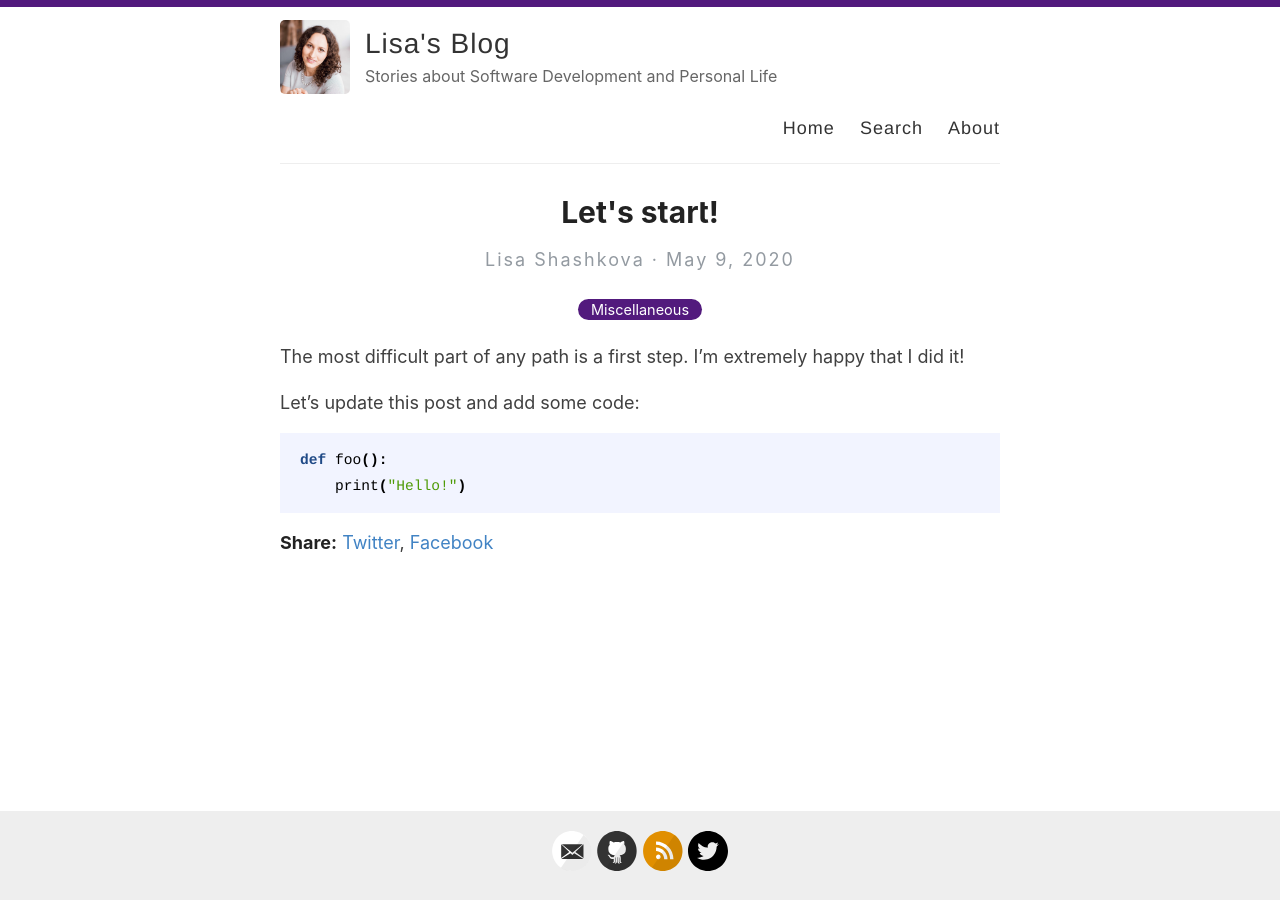
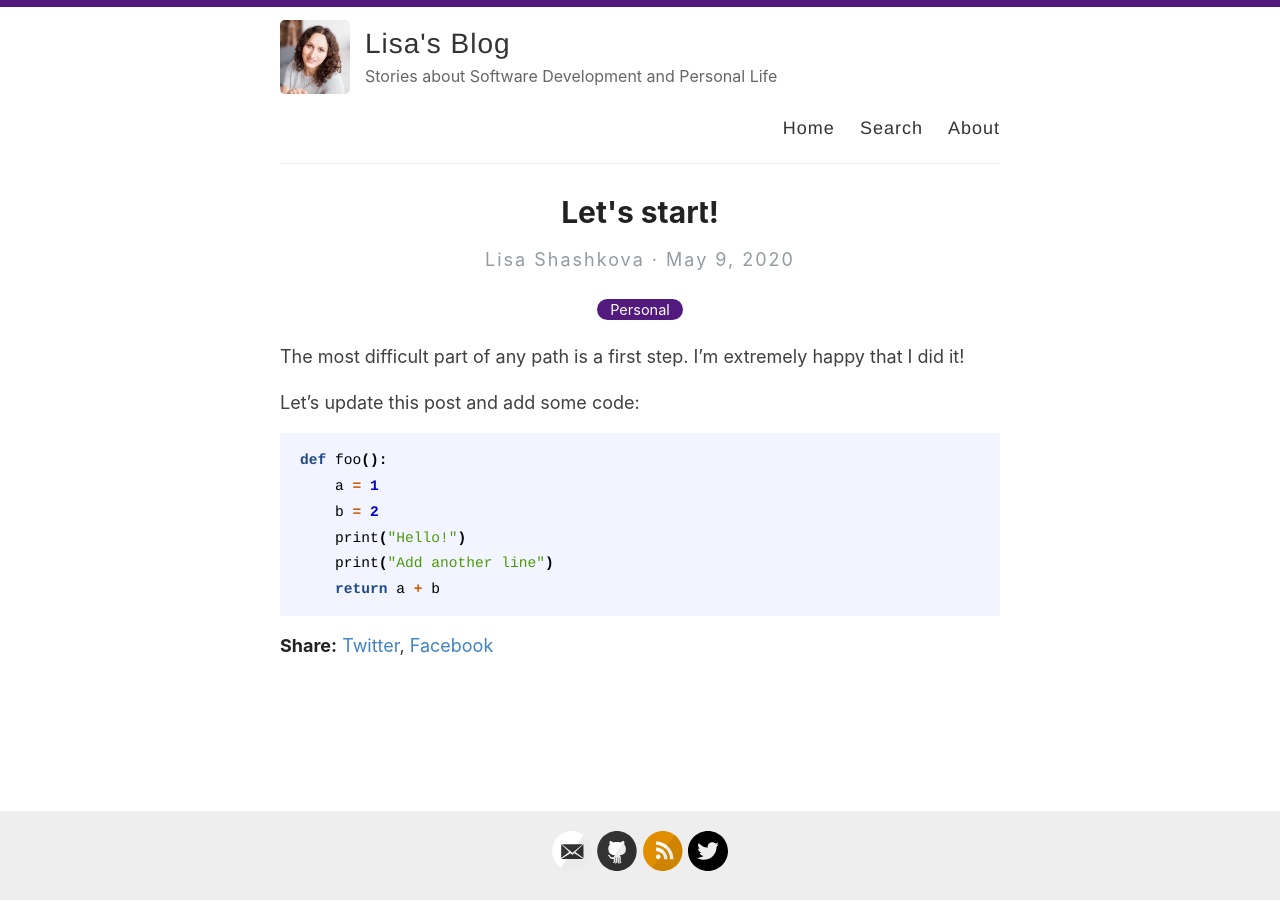
Before and after one commit to Elizaveta239/elizaveta239.github.io, a Jekyll site: the page built from _posts/2020-05-09-lets-start.md, in a window 1280 px wide. Built offline with Jekyll 4.4.1, drawn with Linux system fonts in a browser that asks for light colours.

Commit message:
Update experimental post

````diff
--- a/_posts/2020-05-09-lets-start.md
+++ b/_posts/2020-05-09-lets-start.md
@@ -1,7 +1,7 @@
 ---
 layout: post
 title: Let's start!
-categories: Miscellaneous
+categories: Personal
 ---
 
 The most difficult part of any path is a first step. I'm extremely happy that I did it!
@@ -10,5 +10,9 @@ Let's update this post and add some code:
 
 ```python
 def foo():
+    a = 1
+    b = 2
     print("Hello!")
+    print("Add another line")
+    return a + b
 ```
````
